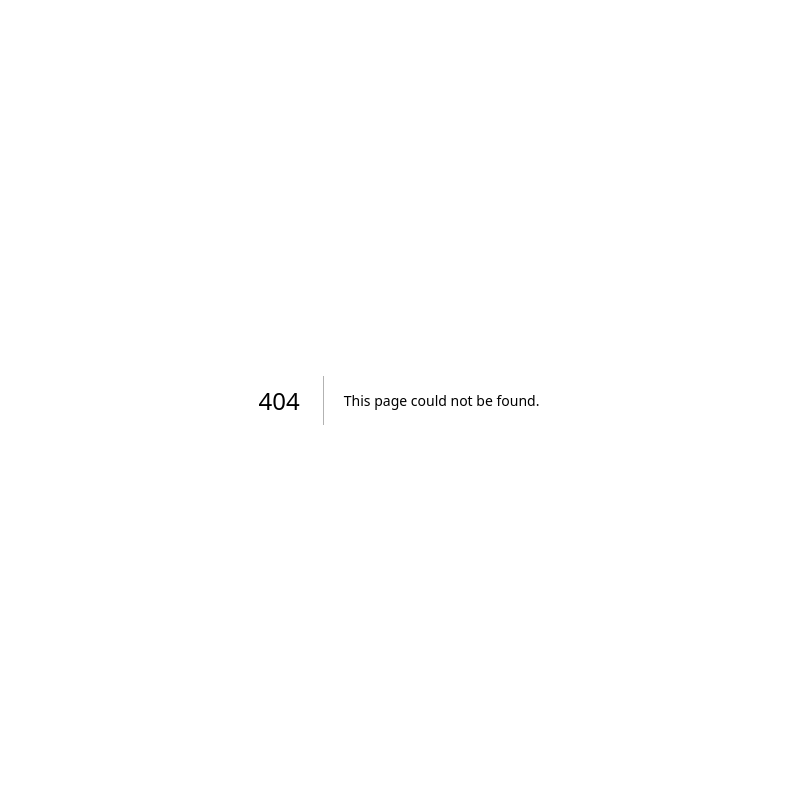
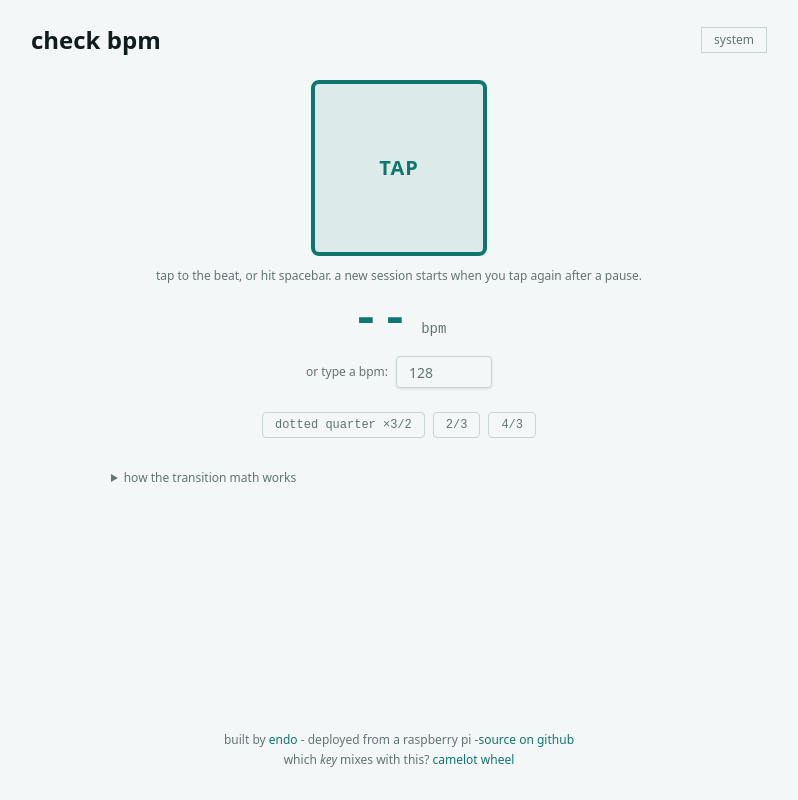
Before and after one commit to EndoTheDev/bpm-tap-tempo, a Next.js app: page /tools/check-bpm/ in a window 1280 px wide. Before the commit this address had no page. Shown: the whole page, without its empty margins (241-1039 px from the left). Built offline with nearby package versions, Linux system fonts and the light colour scheme.

Commit message:
rename: /tools/bpm-tap-tempo -> /tools/check-bpm
verb+keyword slug for SEO and saying-it-out-loud. basePath, traefik
rule, H1, title and README updated. repo name unchanged (github
redirects not needed - links point at repo, not url).

```diff
--- a/app/layout.tsx
+++ b/app/layout.tsx
@@ -4,7 +4,7 @@ import "./globals.css";
 
 // umami analytics - the shared endothe.dev tools website id, from commit one
 export const metadata: Metadata = {
-  title: "BPM Tap Tempo - find the tempo, see the transitions",
+  title: "Check BPM - tap tempo counter, see the transitions",
   description:
     "Tap to find a track's BPM, then see every transition option: half, double, dotted eighth and the pitch ride range. For DJs mixing across genres.",
 };
--- a/app/page.tsx
+++ b/app/page.tsx
@@ -67,7 +67,7 @@ export default function Page() {
     <TooltipProvider delayDuration={120}>
       <div className="mx-auto flex min-h-screen max-w-3xl flex-col px-4">
         <header className="flex items-center justify-between pt-6">
-          <h1 className="text-2xl font-extrabold">bpm tap tempo</h1>
+          <h1 className="text-2xl font-extrabold">check bpm</h1>
           <ThemeButton />
         </header>
 
--- a/docker-compose.yml
+++ b/docker-compose.yml
@@ -8,7 +8,7 @@ services:
       # XOR rule: basePath is set in next.config, so NO strip-prefix here.
       # stripping while the app expects its prefix = the redirect loop we
       # already fixed once on camelot-wheel.
-      - "traefik.http.routers.tools-bpm.rule=Host(`endothe.dev`) && PathPrefix(`/tools/bpm-tap-tempo`)"
+      - "traefik.http.routers.tools-bpm.rule=Host(`endothe.dev`) && PathPrefix(`/tools/check-bpm`)"
       - "traefik.http.services.tools-bpm-tap.loadbalancer.server.port=3000"
     networks:
       - services
--- a/next.config.ts
+++ b/next.config.ts
@@ -1,9 +1,9 @@
 import type { NextConfig } from "next";
 
 const nextConfig: NextConfig = {
-  // the tool lives under endothe.dev/tools/bpm-tap-tempo.
+  // the tool lives under endothe.dev/tools/check-bpm.
   // XOR rule from the camelot deploy: basePath set = NO strip-prefix in traefik.
-  basePath: "/tools/bpm-tap-tempo",
+  basePath: "/tools/check-bpm",
   output: "standalone",
 };
 
```
Also changed, not shown: 1 other file (tests, documents, lock files or other folders).
